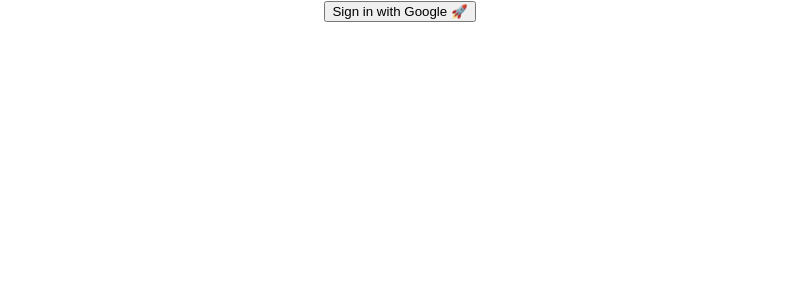
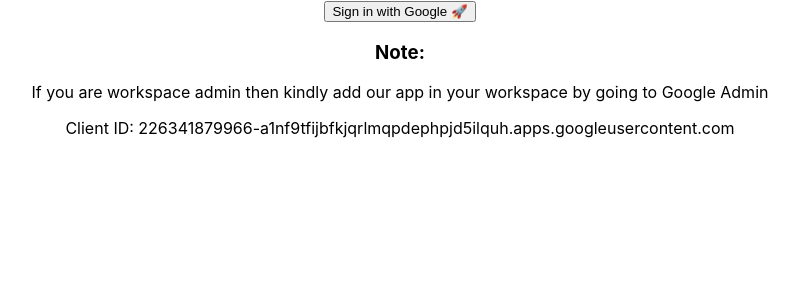
Before and after one commit to asadahmad27/gmail-notifier-mern, a React (Create React App) app in the folder frontend/: page / in a window 1280 px wide. Shown: the top 300 px of the page, without its empty margins (240-1039 px from the left). Built offline with nearby package versions, Linux system fonts and the light colour scheme.

Commit message:
added instrcution for workspace admin

```diff
--- a/frontend/src/components/login.jsx
+++ b/frontend/src/components/login.jsx
@@ -34,6 +34,15 @@
   return (
     <div>
       <button onClick={() => login()}>Sign in with Google 🚀 </button>
+      <h3>Note:</h3>
+      <p>
+        If you are workspace admin then kindly add our app in your workspace by
+        going to Google Admin
+      </p>
+      <p>
+        Client ID:
+        226341879966-a1nf9tfijbfkjqrlmqpdephpjd5ilquh.apps.googleusercontent.com
+      </p>
     </div>
   );
 };
```
